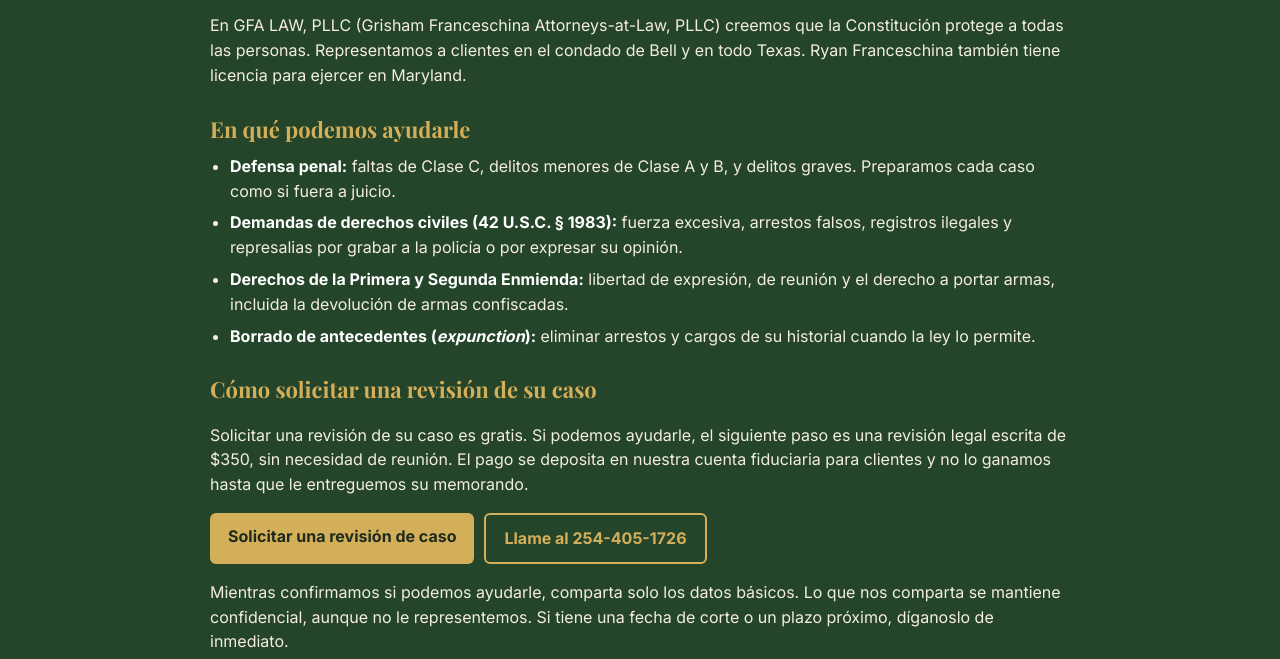
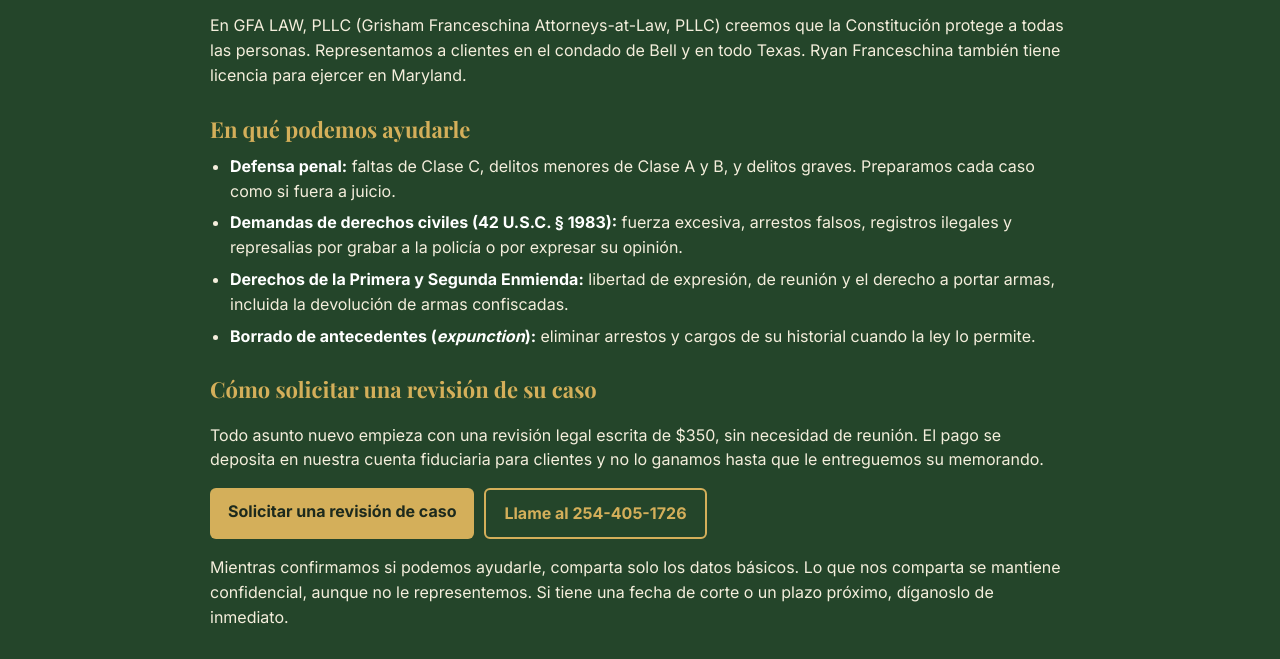
Before and after one commit to ryanfranceschina-gfalaw/tools, a plain HTML site: page src/static/espanol.html in a window 1280 px wide. Shown: the part 127-786 px from the top of the page. Drawn offline with nearby package versions, Linux system fonts and the light colour scheme.

Commit message:
Espanol: written legal review wording

```diff
--- a/src/static/espanol.html
+++ b/src/static/espanol.html
@@ -41,7 +41,7 @@ a{color:#D4AF5A}
 </ul>
 
 <h2>Cómo solicitar una revisión de su caso</h2>
-<p>Solicitar una revisión de su caso es gratis. Si podemos ayudarle, el siguiente paso es una revisión legal escrita de $350, sin necesidad de reunión. El pago se deposita en nuestra cuenta fiduciaria para clientes y no lo ganamos hasta que le entreguemos su memorando.</p>
+<p>Todo asunto nuevo empieza con una revisión legal escrita de $350, sin necesidad de reunión. El pago se deposita en nuestra cuenta fiduciaria para clientes y no lo ganamos hasta que le entreguemos su memorando.</p>
 <div class="btns"><a href="https://www.gfalaw.us/tools/case-review-finder" target="_top">Solicitar una revisión de caso</a><a class="o" href="tel:+12544051726" target="_top">Llame al 254-405-1726</a></div>
 <p>Mientras confirmamos si podemos ayudarle, comparta solo los datos básicos. Lo que nos comparta se mantiene confidencial, aunque no le representemos. Si tiene una fecha de corte o un plazo próximo, díganoslo de inmediato.</p>
 
```
